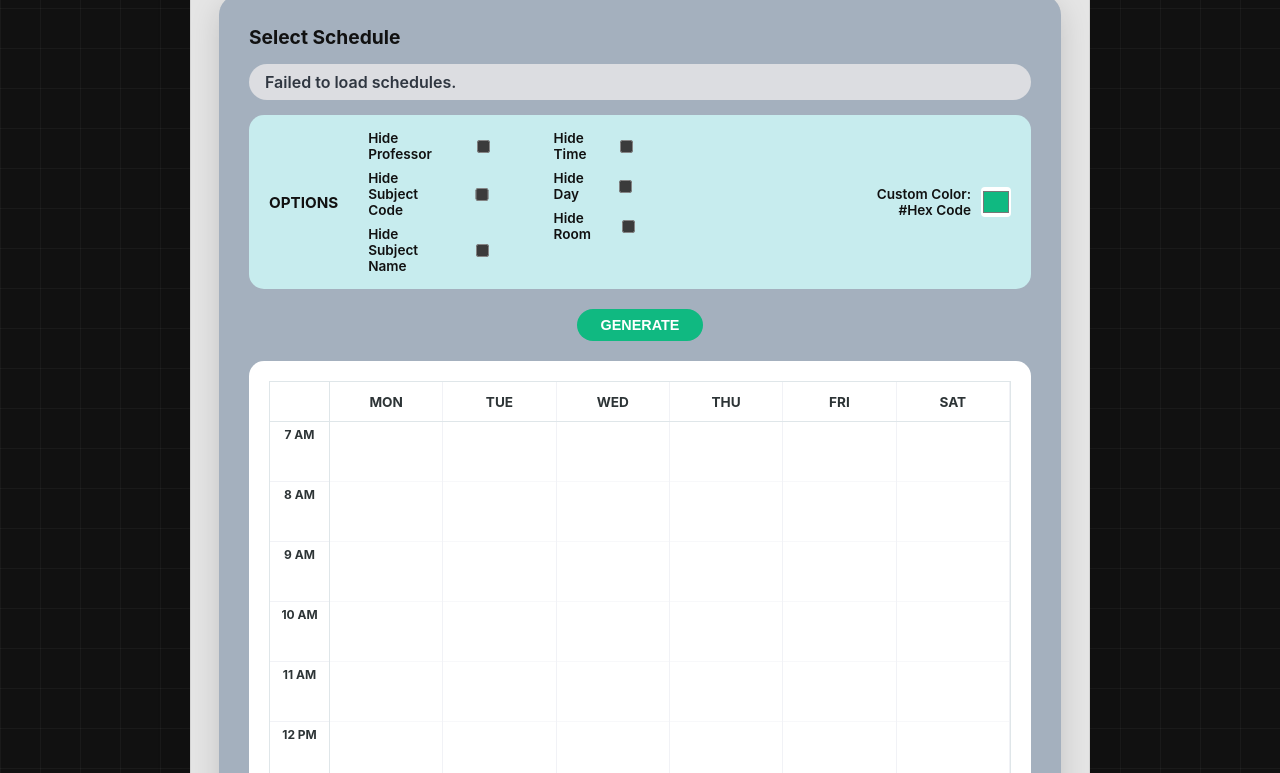
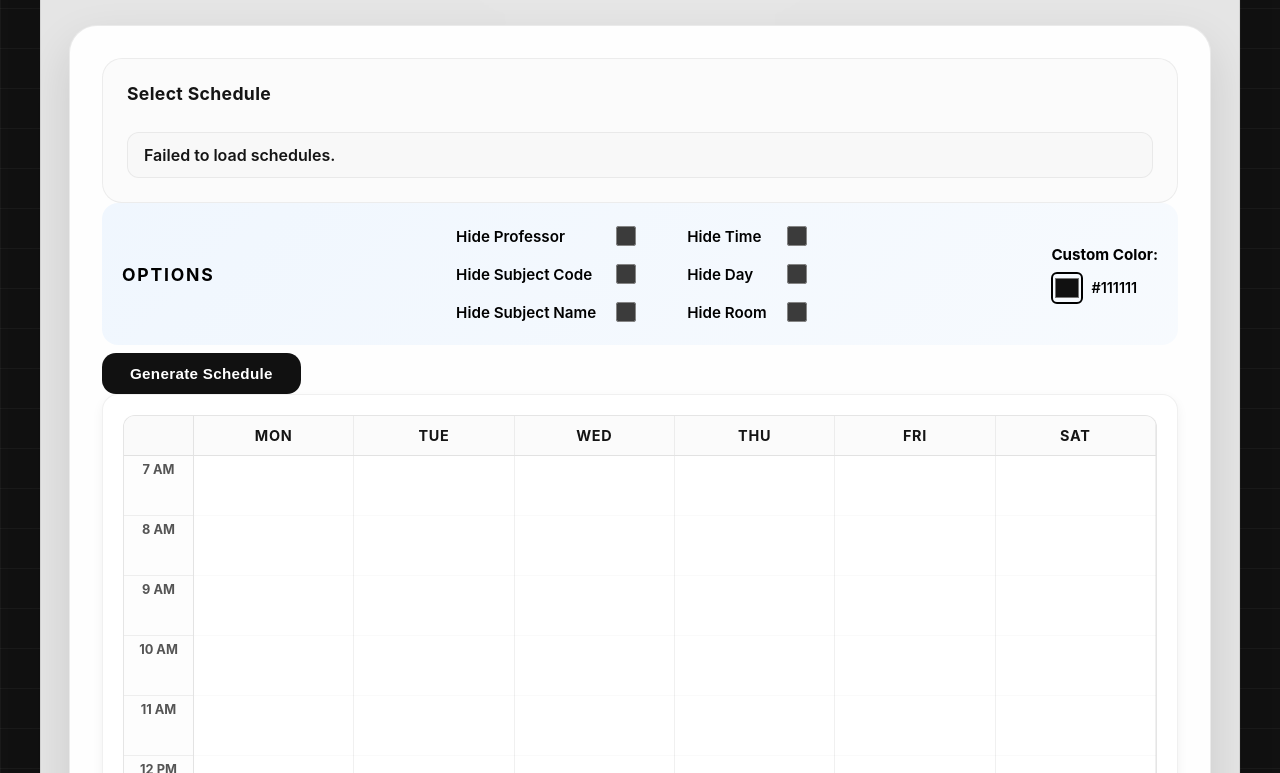
Before and after one commit to CDJ-AppDev/CDJ-academic-schedule-builder, a plain HTML site: page pages/plotter.html in a window 1280 px wide. Shown: the part 232-1005 px from the top of the page. Drawn offline with nearby package versions, Linux system fonts and the light colour scheme; no server answers; sample sign-in values are in the browser's storage.

Commit message:
plotter ui refinement

```diff
--- a/pages/plotter.html
+++ b/pages/plotter.html
@@ -30,10 +30,11 @@
   <main class="page-content plotter-main">
     <div class="page-title">
       <h1>Schedule Plotter</h1>
+      <p>View and customize your schedule visualization</p>
     </div>
 
-    <section class="plotter-panel">
-
+    <section class="page-panel">
+      <!-- Controls Section -->
       <div class="plotter-controls-section">
         <h3>Select Schedule</h3>
 
@@ -43,32 +44,55 @@
             <span>Loading schedules...</span>
           </div>
         </div>
+      </div>
 
+      <!-- Options Section -->
       <div class="plotter-options-box">
-          <div class="options-title">OPTIONS</div>
+        <h3 class="options-title">OPTIONS</h3>
 
         <div class="options-checkboxes">
           <div class="options-column">
-              <label>Hide Professor <input type="checkbox" id="hide-prof"></label>
-              <label>Hide Subject Code <input type="checkbox" id="hide-code"></label>
-              <label>Hide Subject Name <input type="checkbox" id="hide-name"></label>
+            <label>
+              <span>Hide Professor</span>
+              <input type="checkbox" id="hide-prof">
+            </label>
+            <label>
+              <span>Hide Subject Code</span>
+              <input type="checkbox" id="hide-code">
+            </label>
+            <label>
+              <span>Hide Subject Name</span>
+              <input type="checkbox" id="hide-name">
+            </label>
           </div>
           <div class="options-column">
-              <label>Hide Time <input type="checkbox" id="hide-time"></label>
-              <label>Hide Day <input type="checkbox" id="hide-day"></label>
-              <label>Hide Room <input type="checkbox" id="hide-room"></label>
+            <label>
+              <span>Hide Time</span>
+              <input type="checkbox" id="hide-time">
+            </label>
+            <label>
+              <span>Hide Day</span>
+              <input type="checkbox" id="hide-day">
+            </label>
+            <label>
+              <span>Hide Room</span>
+              <input type="checkbox" id="hide-room">
+            </label>
           </div>
         </div>
 
         <div class="options-color">
-            <label>Custom Color:<br>#Hex Code</label>
-            <input type="color" id="custom-color" value="#10b981">
+          <label>Custom Color:</label>
+          <div class="color-input-wrapper">
+            <input type="color" id="custom-color" value="#111111" oninput="document.getElementById('color-hex-display').textContent = this.value.toUpperCase()">
+            <span class="hex-text" id="color-hex-display">#111111</span>
+          </div>
         </div>
       </div>
 
-        <button id="btn-generate" class="btn-green btn-centered">GENERATE</button>
-      </div>
+      <button id="btn-generate" class="btn-green btn-centered">Generate Schedule</button>
 
+      <!-- Canvas Section -->
       <div class="plotter-canvas-wrapper" id="capture-area">
         <div class="timetable-grid" id="timetable">
           <!-- Timetable background grid and headers -->
@@ -115,8 +139,7 @@
         </div>
       </div>
 
-      <button id="btn-save-png" class="btn-green btn-centered btn-save">SAVE AS PNG</button>
-
+      <button id="btn-save-png" class="btn-green btn-centered btn-save">Save as PNG</button>
     </section>
   </main>
 
--- a/plotter.css
+++ b/plotter.css
@@ -1,123 +1,209 @@
 /* ========================================= */
-/* Plotter Styles                            */
+/* Plotter Styles - Unified Design System   */
 /* ========================================= */
+
 .plotter-main {
-  max-width: 900px;
+  max-width: 1200px;
 }
 
 .plotter-panel {
-  background: #a4b0be;
-  border-radius: 20px;
-  padding: 30px;
-  box-shadow: 0 10px 30px rgba(0, 0, 0, 0.15);
+  background: rgba(255, 255, 255, 0.94);
+  border-radius: 28px;
+  border: 1px solid rgba(0, 0, 0, 0.08);
+  padding: 32px;
+  box-shadow: 0 20px 48px rgba(0, 0, 0, 0.12);
+  display: flex;
+  flex-direction: column;
+  gap: 28px;
+}
+
+/* Controls Section */
+.plotter-controls-section {
   display: flex;
   flex-direction: column;
   gap: 20px;
-}
-
-.plotter-controls-section {
-  display: flex;
-  flex-direction: column;
-  gap: 15px;
+  background: rgba(248, 248, 248, 0.5);
+  border-radius: 20px;
+  padding: 24px;
+  border: 1px solid rgba(0, 0, 0, 0.06);
 }
 
 .plotter-controls-section h3 {
-  margin: 0;
-  color: #111;
-  font-size: 1.2rem;
+  margin: 0 0 8px 0;
+  color: var(--text);
+  font-size: 1.1rem;
+  font-weight: 700;
+  letter-spacing: 0.02em;
 }
 
+/* Schedule List */
 .plotter-schedule-list {
   display: flex;
   flex-direction: column;
-  gap: 10px;
+  gap: 8px;
 }
 
 .plotter-schedule-item {
-  background: #dcdde1;
-  border-radius: 20px;
-  padding: 8px 16px;
+  background: var(--surface);
+  border-radius: 12px;
+  padding: 12px 16px;
   display: flex;
   justify-content: space-between;
   align-items: center;
   font-weight: 600;
-  color: #2f3640;
+  color: var(--text);
+  border: 1px solid rgba(0, 0, 0, 0.06);
+  transition: all 0.2s ease;
+  cursor: pointer;
 }
 
+.plotter-schedule-item:hover {
+  background: rgba(248, 248, 248, 0.8);
+  transform: translateY(-1px);
+  box-shadow: 0 4px 12px rgba(0, 0, 0, 0.08);
+}
+
+.plotter-schedule-item button {
+  background: rgba(17, 17, 17, 0.08);
+  color: var(--text);
+  border: none;
+  border-radius: 8px;
+  padding: 6px 12px;
+  font-size: 0.85rem;
+  font-weight: 600;
+  cursor: pointer;
+  transition: all 0.2s ease;
+}
+
+.plotter-schedule-item button:hover {
+  background: var(--accent);
+  color: #fff;
+}
+
+/* Options Box */
 .plotter-options-box {
-  background: #c7ecee;
-  border-radius: 15px;
-  padding: 15px 20px;
+  background: linear-gradient(135deg, rgba(74, 158, 255, 0.08), rgba(74, 158, 255, 0.04));
+  border-radius: 16px;
+  padding: 20px;
   display: flex;
+  flex-direction: row;
   align-items: center;
-  gap: 30px;
-  flex-wrap: wrap;
+  justify-content: space-between;
+  gap: 24px;
+  border: none;
 }
 
 .options-title {
   font-weight: 700;
-  color: #111;
-  font-size: 0.95rem;
+  color: #000;
+  font-size: 1.1rem;
+  text-transform: uppercase;
+  letter-spacing: 0.1em;
+  margin: 0;
+  flex-shrink: 0;
 }
 
 .options-checkboxes {
   display: flex;
-  gap: 30px;
+  flex-direction: row;
+  gap: 48px;
   flex: 1;
+  justify-content: center;
 }
 
 .options-column {
   display: flex;
   flex-direction: column;
+  gap: 12px;
+}
+
+.options-column label {
+  font-size: 0.95rem;
+  color: #000;
+  display: flex;
+  align-items: center;
+  justify-content: space-between;
+  gap: 16px;
+  cursor: pointer;
+  font-weight: 600;
+  transition: opacity 0.2s ease;
+}
+
+.options-column label:hover {
+  opacity: 0.7;
+}
+
+.options-column input[type="checkbox"] {
+  width: 20px;
+  height: 20px;
+  cursor: pointer;
+  accent-color: #000;
+  border: 2px solid #000;
+  border-radius: 4px;
+}
+
+/* Color Picker Section */
+.options-color {
+  display: flex;
+  flex-direction: column;
+  align-items: flex-start;
+  gap: 8px;
+  font-size: 0.95rem;
+  font-weight: 700;
+  color: #000;
+  flex-shrink: 0;
+  border-top: none;
+  padding-top: 0;
+}
+
+.options-color label {
+  margin: 0;
+  font-weight: 700;
+}
+
+.options-color .color-input-wrapper {
+  display: flex;
+  align-items: center;
   gap: 8px;
 }
 
-.options-column label {
-  font-size: 0.85rem;
-  color: #111;
-  display: flex;
-  justify-content: space-between;
-  align-items: center;
-  gap: 10px;
+.options-color input[type="color"] {
+  width: 32px;
+  height: 32px;
+  padding: 0;
+  border: 2px solid #000;
+  border-radius: 6px;
   cursor: pointer;
-  font-weight: 600;
+  background: transparent;
 }
 
-.options-color {
-  display: flex;
-  align-items: center;
-  gap: 10px;
-  font-size: 0.85rem;
+.options-color .hex-text {
   font-weight: 600;
-  color: #111;
-  text-align: right;
-  margin-left: auto;
+  font-size: 0.9rem;
 }
 
-.options-color input[type="color"] {
-  width: 30px;
-  height: 30px;
-  padding: 0;
-  border: none;
-  border-radius: 4px;
-  cursor: pointer;
-}
-
+/* Buttons */
 .btn-green {
-  background: #10b981;
+  background: var(--accent);
   color: white;
   border: none;
-  border-radius: 20px;
-  padding: 8px 24px;
+  border-radius: 14px;
+  padding: 12px 28px;
   font-weight: 700;
-  font-size: 0.9rem;
+  font-size: 0.95rem;
   cursor: pointer;
-  transition: transform 0.2s, background 0.2s;
+  transition: transform 0.2s ease, box-shadow 0.2s ease, background 0.2s ease;
+  letter-spacing: 0.02em;
 }
 
 .btn-green:hover {
-  background: #0ea5e9;
+  background: rgba(17, 17, 17, 0.8);
   transform: translateY(-2px);
+  box-shadow: 0 8px 20px rgba(0, 0, 0, 0.15);
+}
+
+.btn-green:active {
+  transform: translateY(0);
 }
 
 .btn-green.selected {
@@ -126,34 +212,41 @@
 
 .btn-centered {
   align-self: center;
-  margin-top: 5px;
+  margin-top: 8px;
 }
 
 .btn-save {
-  margin-top: 20px;
+  margin-top: 12px;
 }
 
+/* Canvas Wrapper */
 .plotter-canvas-wrapper {
-  background: #ffffff;
-  border-radius: 15px;
+  background: white;
+  border-radius: 16px;
   padding: 20px;
   overflow-x: auto;
+  border: 1px solid rgba(0, 0, 0, 0.06);
+  box-shadow: 0 4px 12px rgba(0, 0, 0, 0.05);
 }
 
+/* Timetable Grid */
 .timetable-grid {
   display: flex;
   min-width: 600px;
-  border: 1px solid #dfe6e9;
+  border: 1px solid rgba(0, 0, 0, 0.1);
   background: #ffffff;
-  color: #2d3436;
+  color: var(--text);
+  border-radius: 12px;
+  overflow: hidden;
 }
 
 .time-column {
-  width: 60px;
+  width: 70px;
   flex-shrink: 0;
-  border-right: 1px solid #dfe6e9;
+  border-right: 1px solid rgba(0, 0, 0, 0.1);
   display: flex;
   flex-direction: column;
+  background: rgba(248, 248, 248, 0.3);
 }
 
 .time-cell {
@@ -161,16 +254,18 @@
   display: flex;
   align-items: flex-start;
   justify-content: center;
-  font-size: 0.75rem;
+  font-size: 0.8rem;
   font-weight: 700;
-  padding-top: 5px;
-  border-bottom: 1px solid #f1f2f6;
+  padding-top: 6px;
+  border-bottom: 1px solid rgba(0, 0, 0, 0.06);
   box-sizing: border-box;
+  color: var(--muted);
 }
 
 .header-cell {
   height: 40px;
-  border-bottom: 1px solid #dfe6e9;
+  border-bottom: 1px solid rgba(0, 0, 0, 0.1);
+  background: rgba(248, 248, 248, 0.5);
 }
 
 .day-columns-wrapper {
@@ -182,7 +277,8 @@
 .day-headers {
   display: flex;
   height: 40px;
-  border-bottom: 1px solid #dfe6e9;
+  border-bottom: 1px solid rgba(0, 0, 0, 0.1);
+  background: rgba(248, 248, 248, 0.5);
 }
 
 .day-header {
@@ -191,8 +287,10 @@
   align-items: center;
   justify-content: center;
   font-weight: 700;
-  font-size: 0.85rem;
-  border-right: 1px solid #f1f2f6;
+  font-size: 0.9rem;
+  border-right: 1px solid rgba(0, 0, 0, 0.06);
+  color: var(--text);
+  letter-spacing: 0.05em;
 }
 
 .day-columns-grid {
@@ -203,8 +301,8 @@
 
 .day-col {
   flex: 1;
-  border-right: 1px solid #f1f2f6;
-  background-image: linear-gradient(to bottom, transparent 59px, #f1f2f6 60px);
+  border-right: 1px solid rgba(0, 0, 0, 0.06);
+  background-image: linear-gradient(to bottom, transparent 59px, rgba(0, 0, 0, 0.04) 60px);
   background-size: 100% 60px;
 }
 
@@ -217,15 +315,16 @@
   pointer-events: none;
 }
 
+/* Course Blocks */
 .course-block {
   position: absolute;
-  border-radius: 12px;
-  padding: 6px;
+  border-radius: 10px;
+  padding: 8px;
   color: #fff;
-  font-size: 0.65rem;
+  font-size: 0.7rem;
   font-weight: 600;
   text-align: center;
-  box-shadow: 0 4px 6px rgba(0, 0, 0, 0.1);
+  box-shadow: 0 6px 16px rgba(0, 0, 0, 0.12);
   display: flex;
   flex-direction: column;
   justify-content: center;
@@ -233,33 +332,47 @@
   overflow: hidden;
   pointer-events: auto;
   box-sizing: border-box;
+  transition: transform 0.2s ease, box-shadow 0.2s ease;
+}
+
+.course-block:hover {
+  transform: scale(1.02);
+  box-shadow: 0 8px 20px rgba(0, 0, 0, 0.16);
 }
 
 .course-block .subject-code {
-  font-size: 0.75rem;
+  font-size: 0.8rem;
   font-weight: 800;
-  margin-bottom: 2px;
+  margin-bottom: 3px;
+  text-transform: uppercase;
+  letter-spacing: 0.05em;
 }
 
 .course-block .subject-name {
   margin-bottom: 4px;
-  line-height: 1.1;
+  line-height: 1.2;
+  font-size: 0.75rem;
 }
 
 .course-block .prof-name {
   font-style: italic;
   margin-bottom: 4px;
-  font-size: 0.6rem;
+  font-size: 0.65rem;
+  opacity: 0.95;
 }
 
 .course-block .day-text {
   margin-bottom: 2px;
+  font-size: 0.7rem;
 }
 
 .course-block .time-text {
   white-space: nowrap;
+  font-size: 0.75rem;
+  font-weight: 700;
 }
 
 .course-block .room-text {
-  margin-top: 2px;
+  margin-top: 3px;
+  font-size: 0.7rem;
 }
```
Lines whose indentation alone changed are shown as unchanged.
